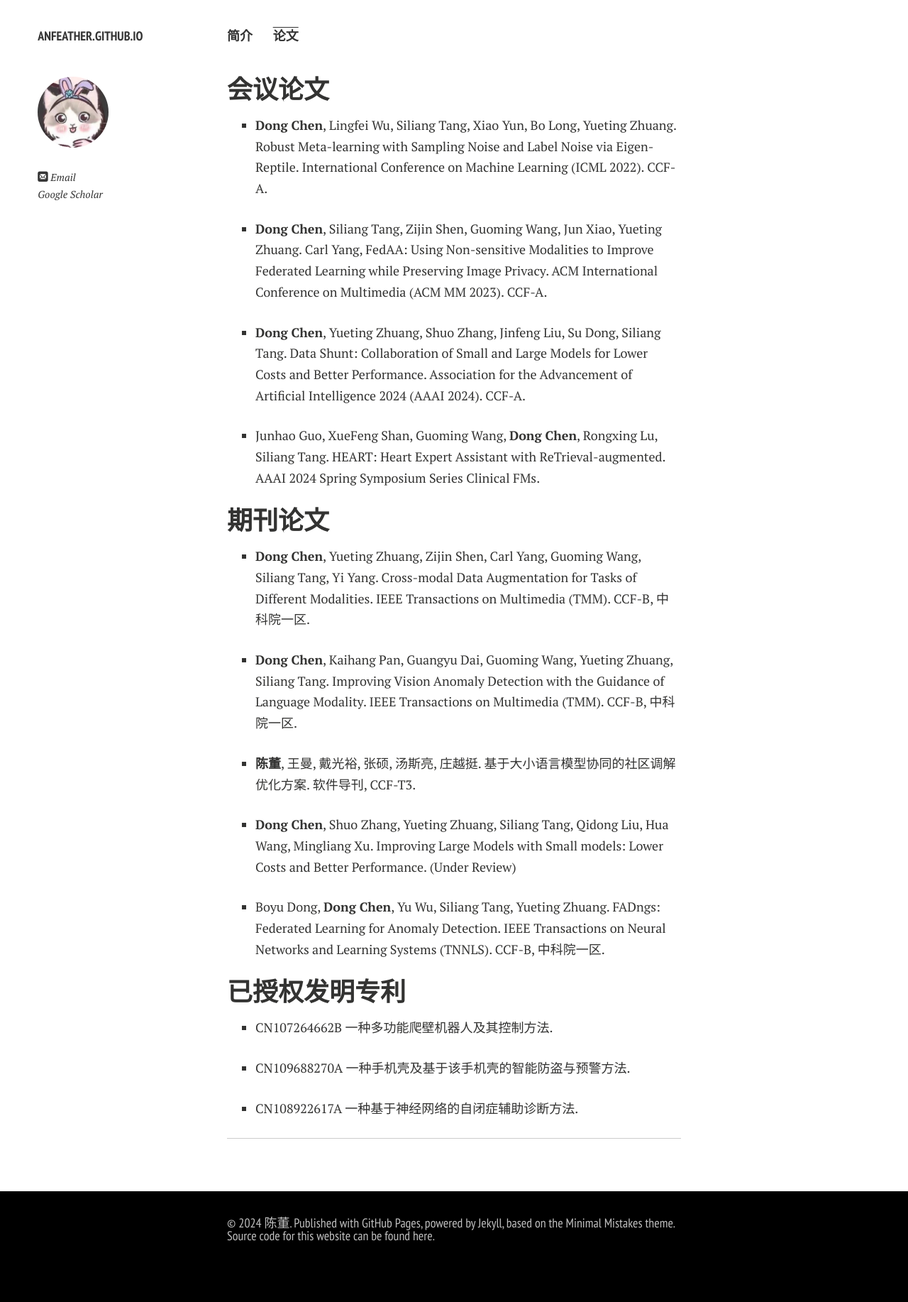
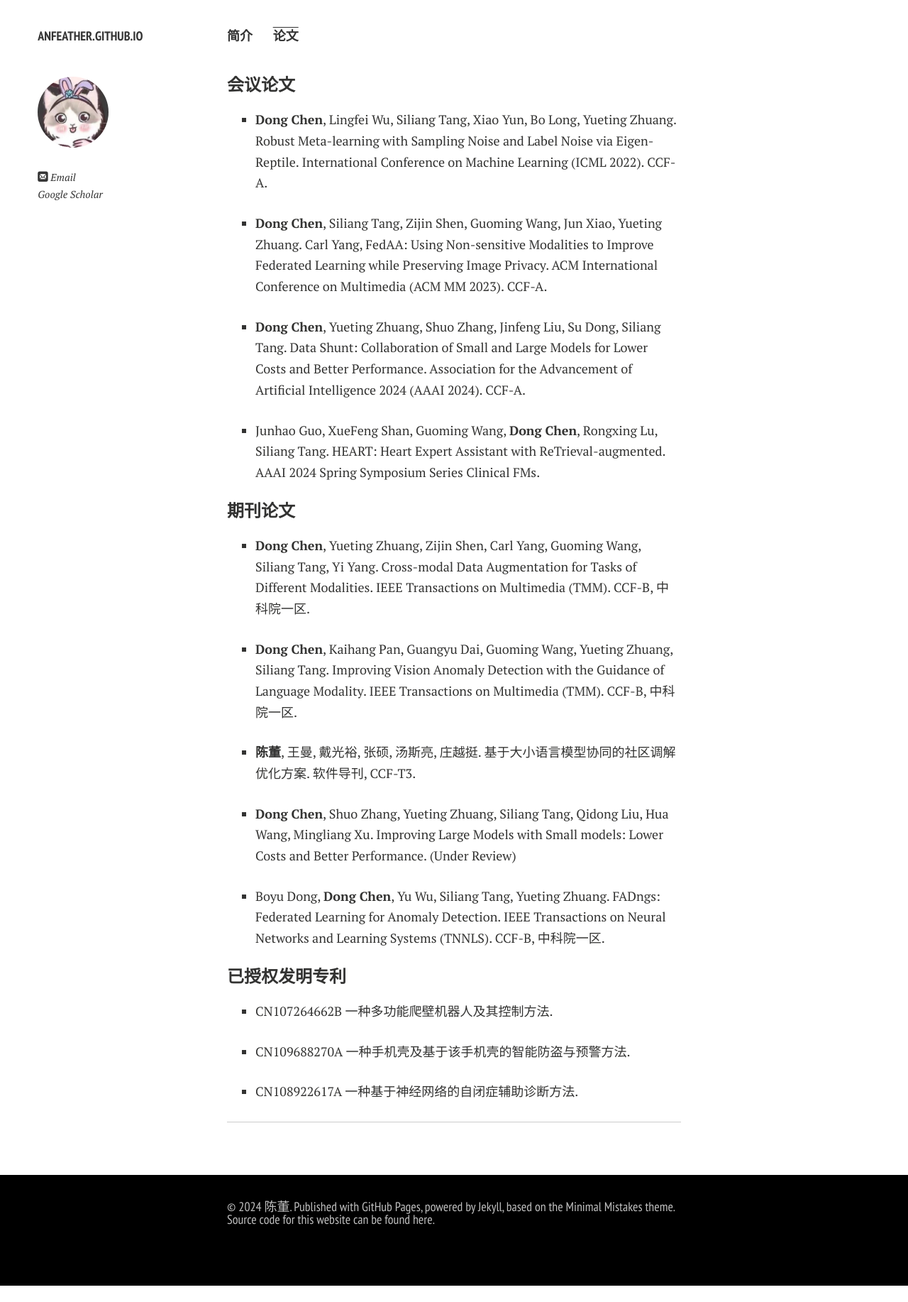
Before and after one commit to Anfeather/Anfeather.github.io, a Jekyll site: the page built from publications.md, in a window 1280 px wide. Shown: the whole page at 71% size. Built offline with Jekyll 4.4.1, drawn with Linux system fonts in a browser that asks for light colours; nearby versions of some CDN libraries; comment, search, counter and statistics services are not loaded; a style sheet for code colours, icons or effects is not loaded; after the commit the page ends 1811 px from its top, so only the background shows below that.

```diff
--- a/publications.md
+++ b/publications.md
@@ -6,7 +6,7 @@ title: Publications
 
 <!-- Lastest Update: 28th Dec 2023&nbsp;  [中文版本 (Chinese Version)](https://caihanlin.com/file/publications-zh/) -->
 
-## 会议论文
+### 会议论文
 
 - **Dong Chen**, Lingfei Wu, Siliang Tang, Xiao Yun, Bo Long, Yueting Zhuang. Robust Meta-learning with Sampling Noise and Label Noise via Eigen-Reptile. International Conference on Machine Learning (ICML 2022). CCF-A.
 
@@ -17,7 +17,7 @@ title: Publications
 - Junhao Guo, XueFeng Shan, Guoming Wang, **Dong Chen**, Rongxing Lu, Siliang Tang. HEART: Heart Expert Assistant with ReTrieval-augmented. AAAI 2024 Spring Symposium Series Clinical FMs.
   <br>
 
-## 期刊论文
+### 期刊论文
 - **Dong Chen**, Yueting Zhuang, Zijin Shen, Carl Yang, Guoming Wang, Siliang Tang, Yi Yang. Cross-modal Data Augmentation for Tasks of Different Modalities. IEEE Transactions on Multimedia (TMM). CCF-B, 中科院一区.
 
 - **Dong Chen**, Kaihang Pan, Guangyu Dai, Guoming Wang, Yueting Zhuang, Siliang Tang. Improving Vision Anomaly Detection with the Guidance of Language Modality. IEEE Transactions on Multimedia (TMM). CCF-B, 中科院一区.
@@ -29,7 +29,7 @@ title: Publications
 - Boyu Dong, **Dong Chen**, Yu Wu, Siliang Tang, Yueting Zhuang. FADngs: Federated Learning for Anomaly Detection. IEEE Transactions on Neural Networks and Learning Systems (TNNLS). CCF-B, 中科院一区.
   <br>
 
-## 已授权发明专利
+### 已授权发明专利
 - CN107264662B 一种多功能爬壁机器人及其控制方法.
 
 - CN109688270A 一种手机壳及基于该手机壳的智能防盗与预警方法.
```
